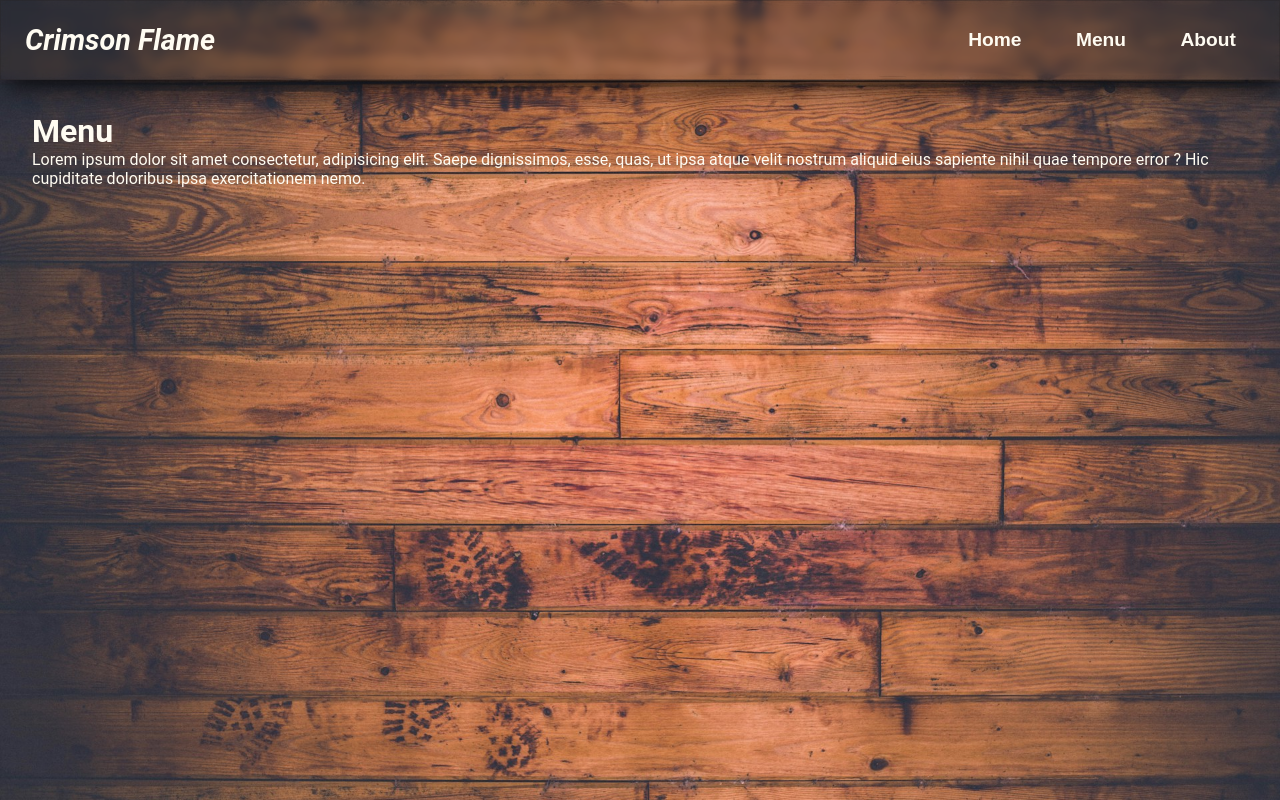
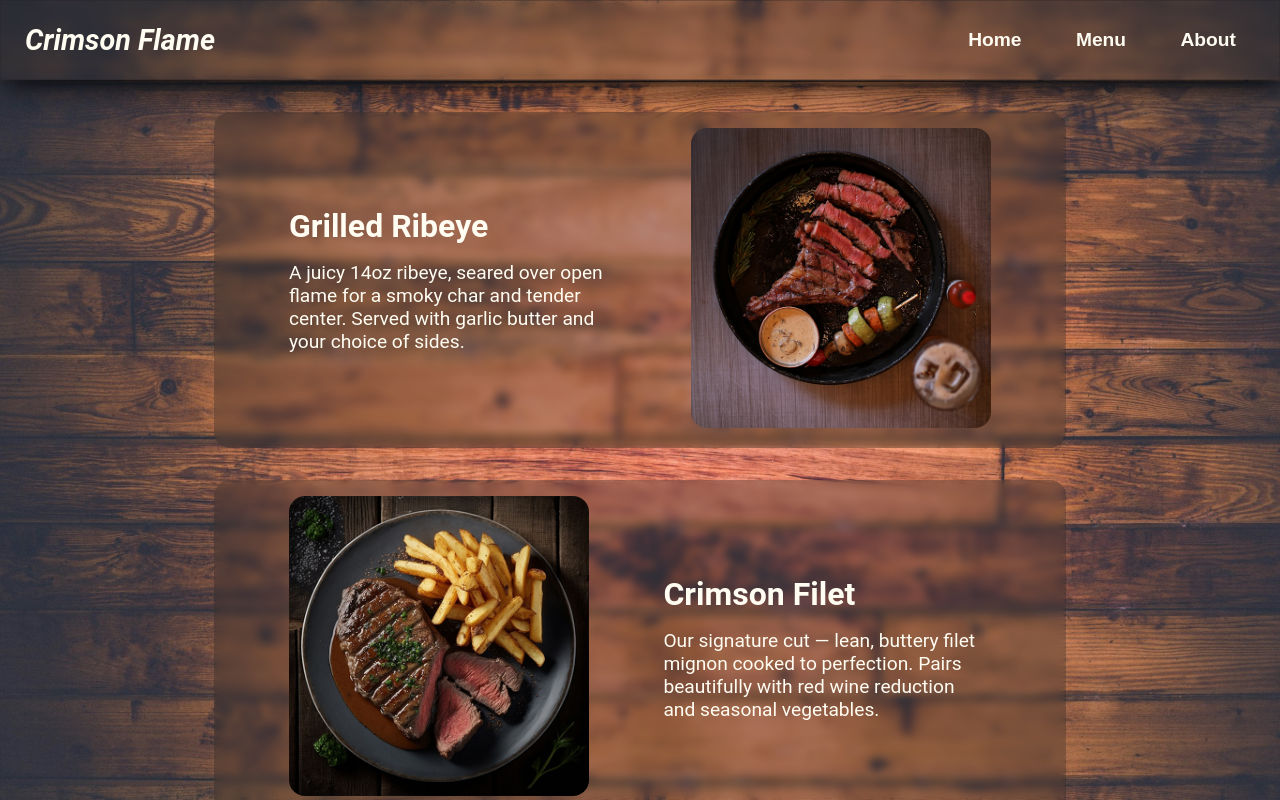
Before and after one commit to ShadowDevKat/odin-restaurant-page, a website built with webpack: page src/template.html in a window 1280 px wide. Both pictures are taken after a click on the button "Menu". Built offline with nearby package versions, Linux system fonts and the light colour scheme.

Commit message:
Added content and styles for menu page

```diff
--- a/src/menu.js
+++ b/src/menu.js
@@ -1,16 +1,94 @@
 import { setBackgroundClass, contentDiv } from ".";
+
+import ribeyeImg from "./images/ribeye.jpg";
+import filetImg from "./images/filet.jpg";
+import ribsImg from "./images/short-ribs.jpg";
+import shrimpImg from "./images/shrimp.jpg";
+import veggiesImg from "./images/veggies.jpg";
+import cakeImg from "./images/lava-cake.jpg";
+
+class MenuItem {
+    constructor(title, description, image) {
+        this.title = title;
+        this.description = description;
+        this.image = image;
+    }
+
+    render(index) {
+        const container = document.createElement("div");
+        container.classList.add("menu-item");
+        if (index % 2 === 1) container.classList.add("reverse");
+
+        // Details section
+        const details = document.createElement("div");
+        details.classList.add("menu-item-details");
+
+        const title = document.createElement("h2");
+        title.classList.add("menu-item-title");
+        title.textContent = this.title;
+
+        const desc = document.createElement("p");
+        desc.classList.add("menu-item-text");
+        desc.textContent = this.description;
+
+        details.append(title, desc);
+
+        // Image section
+        const imgWrapper = document.createElement("div");
+        imgWrapper.classList.add("menu-item-img");
+
+        const img = document.createElement("img");
+        img.src = this.image;
+        img.alt = `${this.title} image`;
+
+        imgWrapper.appendChild(img);
+
+        container.append(details, imgWrapper);
+        return container;
+    }
+}
+
+// Menu items data
+const menuItems = [
+    new MenuItem(
+        "Grilled Ribeye",
+        "A juicy 14oz ribeye, seared over open flame for a smoky char and tender center. Served with garlic butter and your choice of sides.",
+        ribeyeImg
+    ),
+    new MenuItem(
+        "Crimson Filet",
+        "Our signature cut — lean, buttery filet mignon cooked to perfection. Pairs beautifully with red wine reduction and seasonal vegetables.",
+        filetImg
+    ),
+    new MenuItem(
+        "Smoked Short Ribs",
+        "Slow-cooked over hardwood for hours until fall-off-the-bone tender. Glazed with house BBQ sauce and served with roasted potatoes.",
+        ribsImg
+    ),
+    new MenuItem(
+        "Fire Shrimp Skewers",
+        "Plump shrimp marinated with chili and lime, grilled on open flame, and served with a zesty dipping sauce.",
+        shrimpImg
+    ),
+    new MenuItem(
+        "Ember Roasted Vegetables",
+        "A hearty medley of fire-roasted seasonal vegetables, lightly seasoned with herbs and olive oil.",
+        veggiesImg
+    ),
+    new MenuItem(
+        "Molten Lava Cake",
+        "Decadent chocolate cake with a molten center, served warm with vanilla ice cream and a drizzle of caramel.",
+        cakeImg
+    ),
+];
 
 export function displayMenu() {
     setBackgroundClass("menu-bg");
 
-    const containerDiv = document.createElement("div");
-    containerDiv.classList.add("menu");
+    const menuDiv = document.createElement("div");
+    menuDiv.classList.add("menu");
 
-    const heading = document.createElement("h1");
-    heading.textContent = "Menu";
-    const para = document.createElement("p");
-    para.textContent = "Lorem ipsum dolor sit amet consectetur, adipisicing elit. Saepe dignissimos, esse, quas, ut ipsa atque velit nostrum aliquid eius sapiente nihil quae tempore error ? Hic cupiditate doloribus ipsa exercitationem nemo.";
+    menuItems.forEach((item, index) => menuDiv.appendChild(item.render(index)));
 
-    containerDiv.append(heading, para);
-    contentDiv.appendChild(containerDiv);
+    contentDiv.appendChild(menuDiv);
 }
--- a/src/styles.css
+++ b/src/styles.css
@@ -112,9 +112,10 @@ nav {
 
 #content {
     flex: 1;
-    padding: 2rem;
     display: flex;
-    justify-content: center;
+    flex-direction: column;
+    align-items: center;
+    overflow: hidden;
 }
 
 .home {
@@ -148,11 +149,55 @@ nav {
 }
 
 .menu {
-    background-color: transparent;
+    flex: 1;
+    display: flex;
+    flex-direction: column;
+    align-items: center;
+    overflow-y: scroll;
+    scrollbar-width: none;
+    padding: 2rem;
+    gap: 2rem;
+}
+
+.menu-item {
+    width: 70%;
+    display: flex;
+    justify-content: space-evenly;
+    align-items: center;
+    gap: 1rem;
+    padding: 1rem;
+    border-radius: 1rem;
+    background: var(--eerie-black-translucent);
+    backdrop-filter: blur(4px);
+}
+
+.menu-item.reverse {
+    flex-direction: row-reverse;
+}
+
+.menu-item-details {
+    width: 40%;
+    display: flex;
+    flex-direction: column;
+    gap: 1rem;
+}
+
+.menu-item-title {
+    font-size: 2rem;
+}
+
+.menu-item-text {
+    font-size: 1.2rem;
+}
+
+.menu-item-img>img {
+    width: auto;
+    height: 300px;
+    border-radius: 1rem;
 }
 
 .about {
-    flex: 0 1 60%;
+    width: 60%;
     height: 40%;
     padding: 2rem;
     margin: auto;
```
Also changed, not shown: src/images/filet.jpg (added), src/images/lava-cake.jpg (added), src/images/ribeye.jpg (added), src/images/short-ribs.jpg (added), src/images/shrimp.jpg (added), src/images/veggies.jpg (added).
